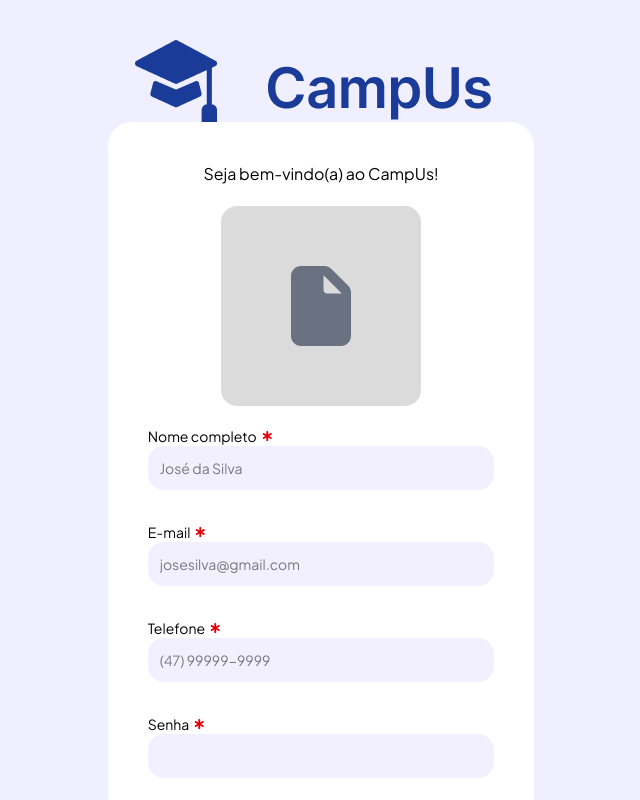
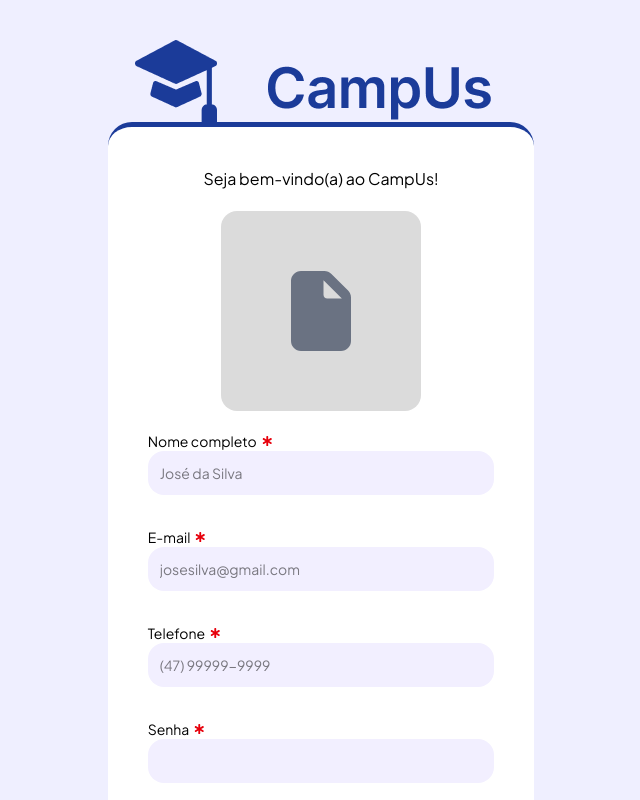
Before and after one commit to Saigo0/campus, a Next.js app: page /locador/cadastro in a window 1280 px wide. Shown: the top 800 px of the page, without its empty margins (319-959 px from the left). Built offline with nearby package versions, Linux system fonts and the light colour scheme.

Commit message:
Small changes

```diff
--- a/src/app/(app)/locacoes/cadastro/page.jsx
+++ b/src/app/(app)/locacoes/cadastro/page.jsx
@@ -50,8 +50,6 @@ function CadastroLocacao() {
   const [images, setImages] = useState([]);
   const [selectedImage, setSelectedImage] = useState(null);
   const [files, setFiles] = useState([]);
-
-
 
   function handleImage(e) {
     const selectedFiles = Array.from(e.target.files || []);
--- a/src/components/inputs/Input.jsx
+++ b/src/components/inputs/Input.jsx
@@ -27,7 +27,7 @@ function Input({
             />
           )}
         </label>
-        {forgot && <span className="text-[#1B3B99]">Esqueceu a senha?</span>}
+        {forgot && <span className="text-[#1B3B99] dark:text-[#819BFF]">Esqueceu a senha?</span>}
       </div>
       <input
         id={id}
--- a/src/components/login/SectionLogin.jsx
+++ b/src/components/login/SectionLogin.jsx
@@ -1,9 +1,11 @@
-function SectionLogin({children}){
-    return(
-        <section className="bg-white dark:bg-[#1f1f25] p-5 md:p-10 items-center rounded-3xl flex flex-col gap-5 w-3/4 md:w-2/4 lg:w-1/3">
-            {children}
-        </section>
-    )
+function SectionLogin({ children }) {
+  return (
+    <section
+      className="bg-white border-t-5 border-t-[#1B3B99] dark:border-t-[#b6c4ff] dark:bg-[#1f1f25] p-5 md:p-10 items-center rounded-3xl flex flex-col gap-5 w-3/4 md:w-2/4 lg:w-1/3"
+    >
+      {children}
+    </section>
+  );
 }
 
 export default SectionLogin;
```
